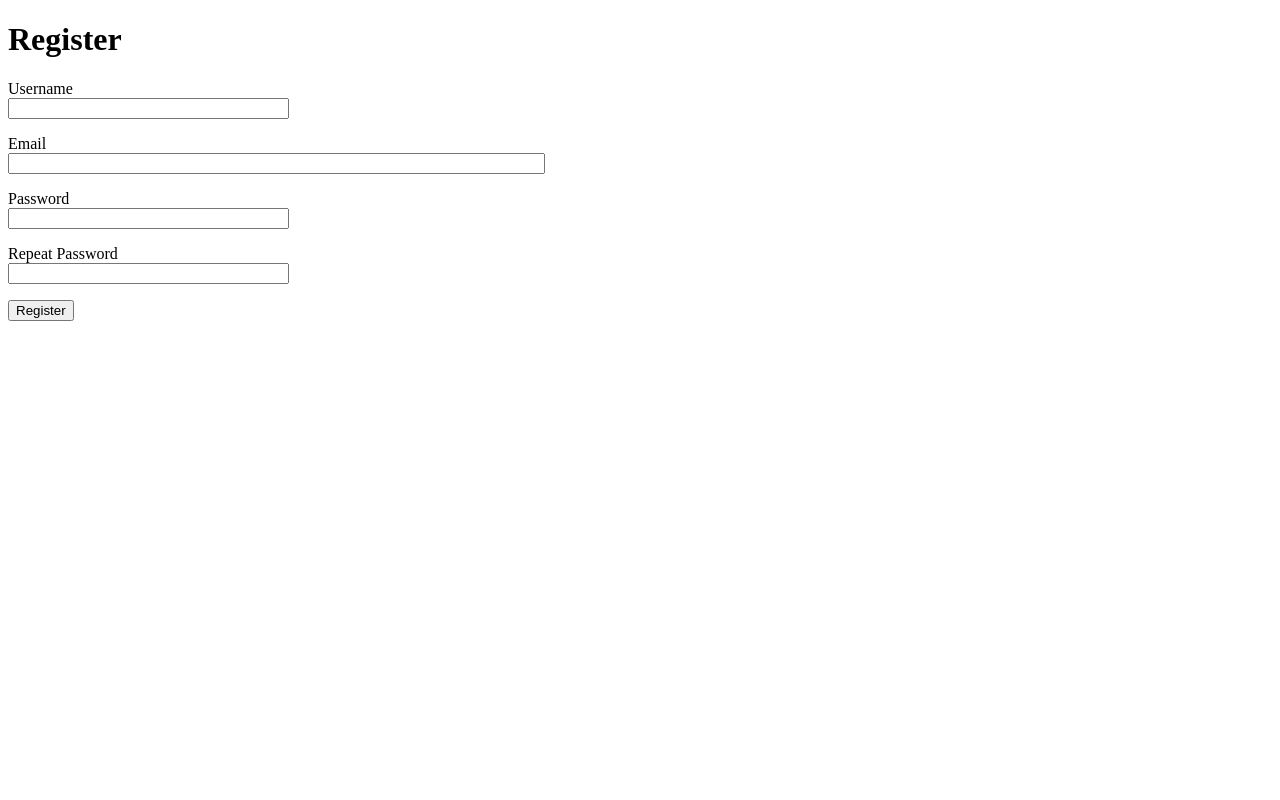
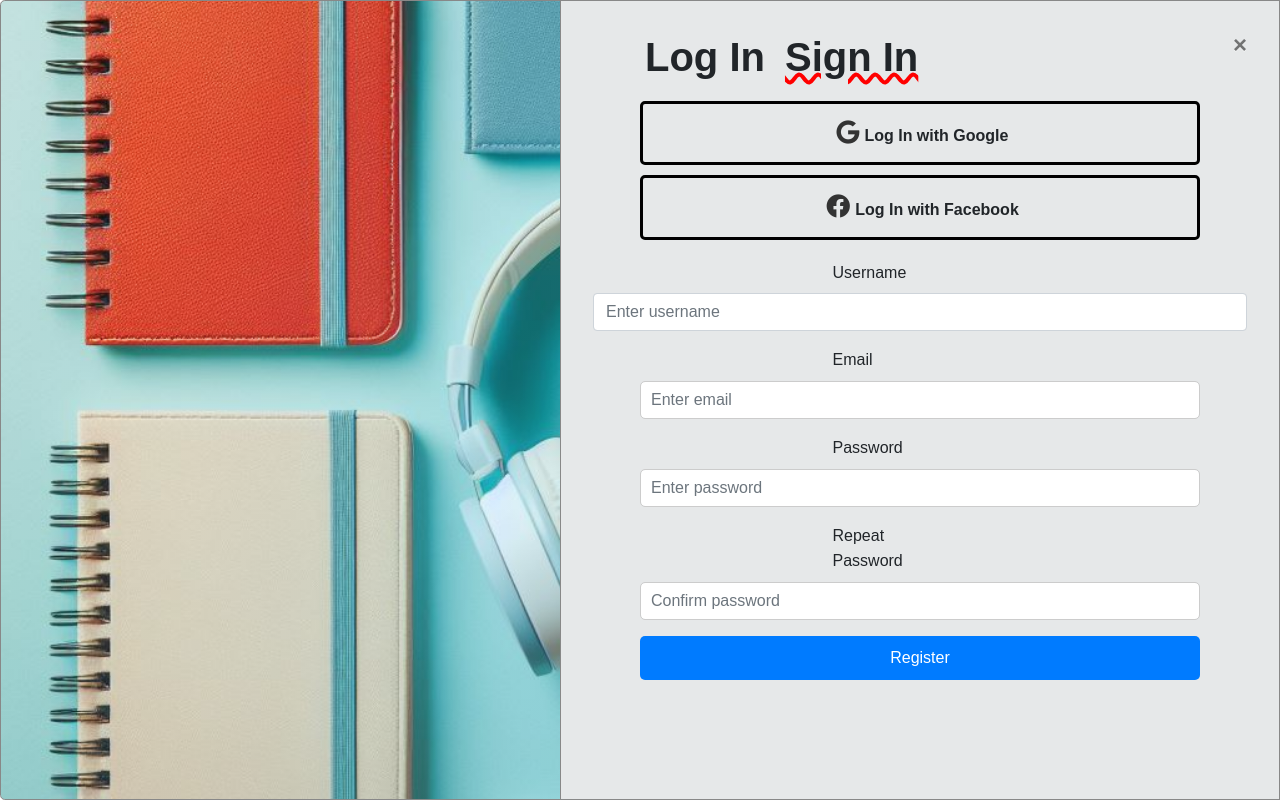
Before and after one commit to JoelRaju403/agileproject, a Flask app: page /register in a window 1280 px wide. Run offline with Flask 3, Linux system fonts and the light colour scheme; some libraries are stand-ins or nearby versions.

Commit message:
updated the register html file to improve styling and UI

```diff
--- a/app/routes.py
+++ b/app/routes.py
@@ -31,7 +31,7 @@ def home():
     elif request.referrer == request.url:
         # If the form was submitted without anything, redirect to login page to try again.
         return redirect(url_for('login'))
-    return render_template('home.html', form=form)
+    return render_template('home.html', form=form, page='home')
 
 @app.route('/login', methods=['GET', 'POST'])
 def login():
@@ -49,7 +49,7 @@ def login():
         if not next_page or urlsplit(next_page).netloc != '':
             next_page = url_for('index')
         return redirect(next_page)
-    return render_template('login.html', title='Sign In', form=form)
+    return render_template('login.html', title='Sign In', form=form, page="login")
 
 
 @app.route('/logout')
@@ -75,9 +75,11 @@ def register():
         db.session.commit()
         flash('Congratulations, you are now a registered user!')
         return redirect(url_for('login'))
-    return render_template('register.html', title='Register', form=form)
+    return render_template('register.html', title='Register', form=form, page='register')
 
 
 @app.route('/create')
+@login_required
 def create():
+
   return render_template('Create.html')
--- a/app/templates/register.html
+++ b/app/templates/register.html
@@ -3,45 +3,95 @@
     <head>
         <meta charset="UTF-8">
         <meta name="viewport" content="width=device-width, initial-scale=1.0">
-  <title>Document</title>
+        <title>stud.e</title>
+        <link href="https://stackpath.bootstrapcdn.com/bootstrap/4.5.2/css/bootstrap.min.css" rel="stylesheet">
+        <link rel="stylesheet" href="static/home.css">
+        <link rel="manifest" href="/site.webmanifest">
+        <link rel="stylesheet" href="https://cdnjs.cloudflare.com/ajax/libs/font-awesome/6.4.2/css/all.min.css">
+        <link rel="icon" href="static/favicon.ico">
+        <script src="https://code.jquery.com/jquery-3.5.1.slim.min.js"></script>
+        <script src="https://cdn.jsdelivr.net/npm/@popperjs/core@2.5.3/dist/umd/popper.min.js"></script>
+        <script src="https://stackpath.bootstrapcdn.com/bootstrap/4.5.2/js/bootstrap.min.js"></script>
       </head>
 <body>
+    <div id="login-modal" class="modal" style="display: block;">
+        <div class="modal-content">
+          <div class="outline">
+            <span class="close">&times;</span>
+            <form action="" method="post" novalidate>
+              <div class="heading-container">
+                <h1 class="{% if page == 'home' %}swiggly-text{% endif %} login-heading"><b>Log In</b></h1>
+                <h1 class="{% if page == 'register' %}swiggly-text{% endif %} signin-heading"><b>Sign In</b></h1>
+              </div>
+              <div class="social-icons">
+                <div class="Google"><a href="#" class="icon"><i class="fa-brands fa-google"></i></a><b>Log In with Google</b></div>
+                <div class="Google"><a href="#" class="icon"><i class="fa-brands fa-facebook"></i></a><b>Log In with Facebook</b></div>
+              </div>
+              <div class="inputinfo">
+                {{ form.hidden_tag() }}
+                <div>
+                  {{ form.username.label }}
 
-  {% block content %}
-    <h1>Register</h1>
-    <form action="" method="post">
-        {{ form.hidden_tag() }}
-        <p>
-            {{ form.username.label }}<br>
-            {{ form.username(size=32) }}<br>
+                  <div class="form-group">
+                    {{ form.username(size=32, placeholder="Enter username", class="form-control") }}
                     {% for error in form.username.errors %}
-            <span style="color: red;">[{{ error }}]</span>
+                    <span class="text-danger">{{ error }}</span>
                     {% endfor %}
-        </p>
-        <p>
-            {{ form.email.label }}<br>
-            {{ form.email(size=64) }}<br>
+                  </div>
+                </div>
+                <div>
+                  {{ form.email.label }}
+                  <div class="form-group">
+                    {{ form.email(size=64, placeholder="Enter email", class="form-control") }}
                     {% for error in form.email.errors %}
-            <span style="color: red;">[{{ error }}]</span>
+                    <span class="text-danger">{{ error }}</span>
                     {% endfor %}
-        </p>
-        <p>
-            {{ form.password.label }}<br>
-            {{ form.password(size=32) }}<br>
+                  </div>
+                </div>
+                <div>
+                  {{ form.password.label }}
+                  <div class="form-group">
+                    {{ form.password(size=32, placeholder="Enter password", class="form-control") }}
                     {% for error in form.password.errors %}
-            <span style="color: red;">[{{ error }}]</span>
+                    <span class="text-danger">{{ error }}</span>
                     {% endfor %}
-        </p>
-        <p>
-            {{ form.password2.label }}<br>
-            {{ form.password2(size=32) }}<br>
+                  </div>
+                </div>
+                <div>
+                  {{ form.password2.label }}
+                  <div class="form-group">
+                    {{ form.password2(size=32, placeholder="Confirm password", class="form-control") }}
                     {% for error in form.password2.errors %}
-            <span style="color: red;">[{{ error }}]</span>
+                    <span class="text-danger">{{ error }}</span>
                     {% endfor %}
-        </p>
-        <p>{{ form.submit() }}</p>
+                  </div>
+                </div>
+                <div class="form-group">
+                  {{ form.submit(class="btn btn-primary") }}
+                </div>
+              </div>
             </form>
-{% endblock %}
+          </div>
+        </div>
+      </div>
+
+
+
+
+
+
+
+
+
+
+
+
+
+
+
+
 
 </body>
+<script src="static/home.js"></script>
+
 </html>
```
Lines whose indentation alone changed are shown as unchanged.
